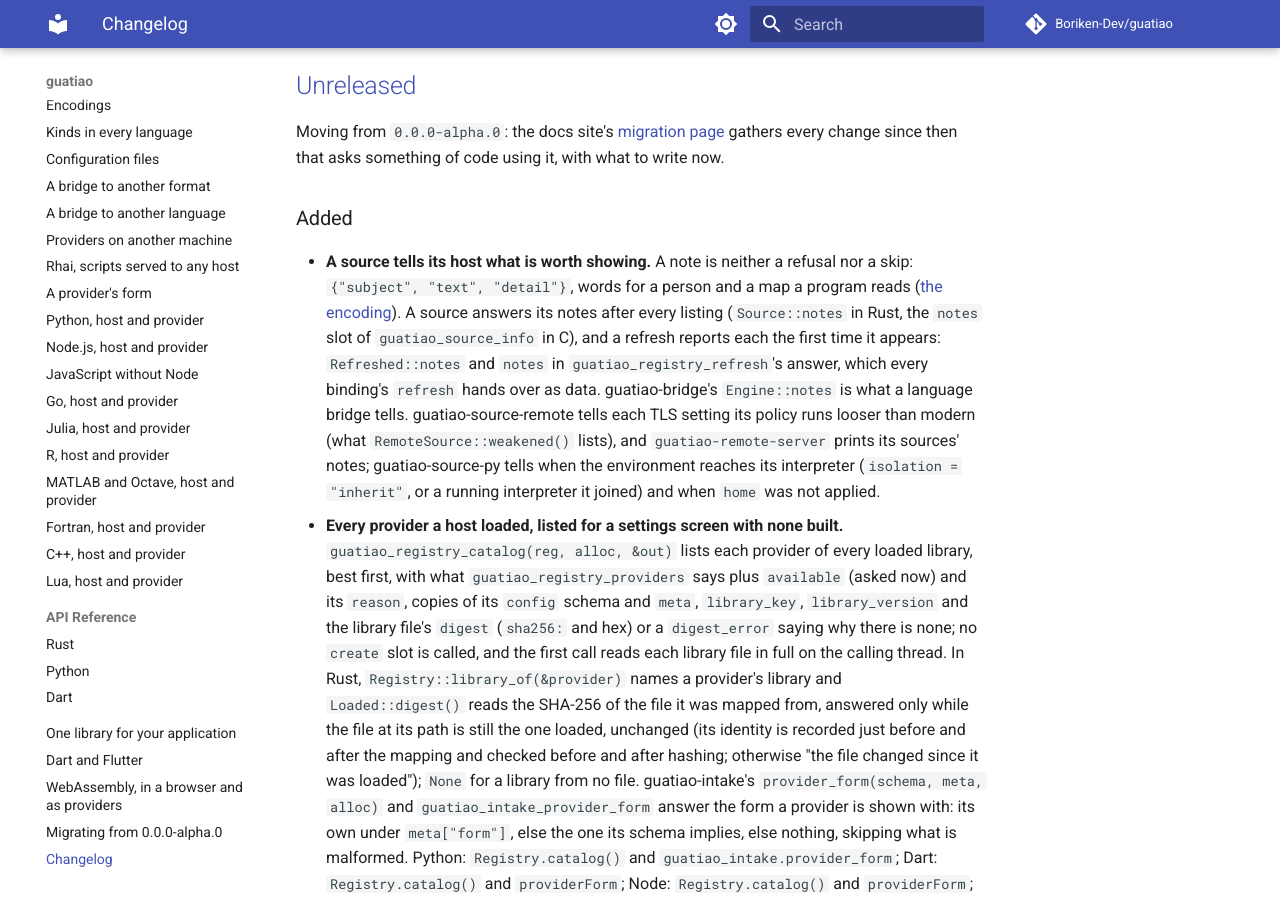
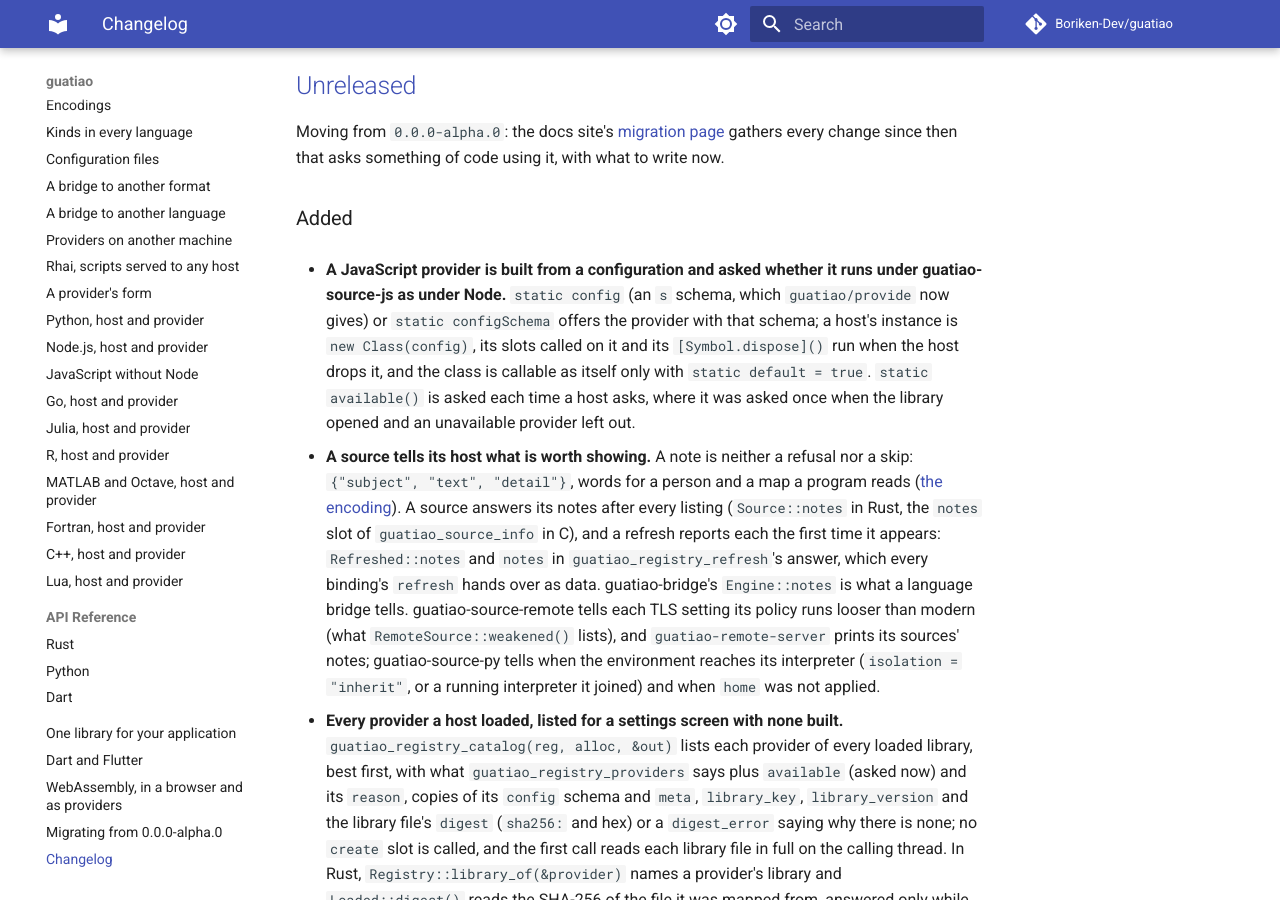
Before and after one commit to Boriken-Dev/guatiao, an MkDocs documentation site: the page built from docs/changelog.md, in a window 1280 px wide and 900 px high, scrolled down 300 px. Built offline with MkDocs 1.6.1 and Material for MkDocs 9.7.7, drawn with Linux system fonts in a browser that asks for light colours; comment, search, counter and statistics services are not loaded.

Commit message:
docs: configured JavaScript providers and their availability under the JS source

```diff
--- a/CHANGELOG.md
+++ b/CHANGELOG.md
@@ -13,6 +13,16 @@ every change since then that asks something of code using it, with what to
 write now.
 
 ### Added
+
+- **A JavaScript provider is built from a configuration and asked whether
+  it runs under guatiao-source-js as under Node.** `static config` (an `s`
+  schema, which `guatiao/provide` now gives) or `static configSchema`
+  offers the provider with that schema; a host's instance is `new
+  Class(config)`, its slots called on it and its `[Symbol.dispose]()` run
+  when the host drops it, and the class is callable as itself only with
+  `static default = true`. `static available()` is asked each time a host
+  asks, where it was asked once when the library opened and an
+  unavailable provider left out.
 
 - **A source tells its host what is worth showing.** A note is neither a
   refusal nor a skip: `{"subject", "text", "detail"}`, words for a person
```
Also changed, not shown: crates/guatiao-source-js/AGENTS.md (+27 -8 lines), docs/js.md (+24 -3 lines).
